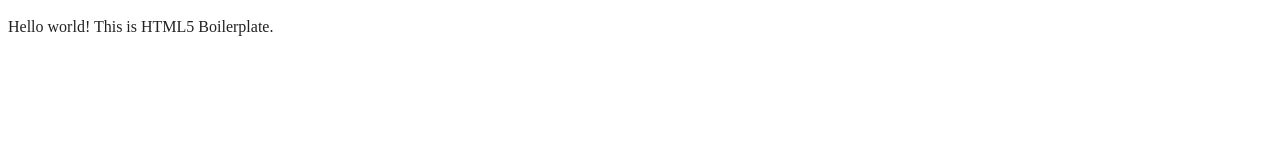
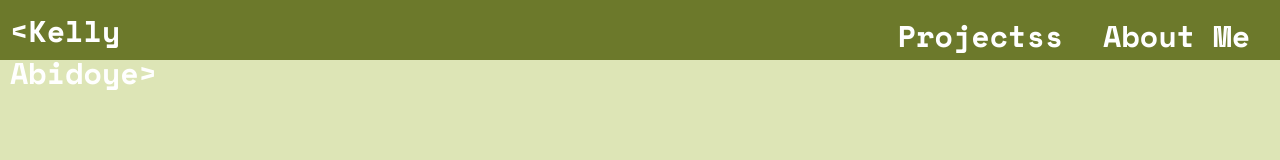
Before and after one commit to Kabidoye-17/PortfolioWebsite, a website built with webpack: page index.html in a window 1280 px wide. Built offline with nearby package versions, Linux system fonts and the light colour scheme.

Commit message:
testing out elements

```diff
--- /dev/null
+++ b/css/Custom.css
@@ -0,0 +1,47 @@
+@import url('https://fonts.googleapis.com/css2?family=Space+Mono:wght@700&display=swap');
+
+*{
+  margin: 0px;
+}
+body{
+  background-color: #dde5b6;
+}
+header p{
+  font-family: "Space Mono";
+  font-weight: 700;
+  font-size: 30px;
+  height: 40px;
+  width: 20%;
+  padding: 10px;
+}
+header{
+  background-color: #6c792b;
+  display: flex;
+  justify-content: normal;
+  position: -ms-device-fixed;
+  top: 0px;
+  color: white;
+}
+nav a{
+  font-family: "Space Mono";
+  font-weight: 350;
+  font-size: 30px;
+  text-decoration: none;
+  padding: 5px 20px;
+  height: 40px;
+  color: white;
+}
+nav{
+  padding: 10px;
+  width: 80%;
+  height: 40px;
+  display: flex;
+  justify-content: right;
+
+}
+nav a:hover{
+  color: yellow;
+}
+nav a:active{
+  color: yellow;
+}
--- a/index.html
+++ b/index.html
@@ -1,32 +1,23 @@
 <!doctype html>
-<html class="no-js" lang="">
+<html lang="en">
+<head>
+  <meta charset="UTF-8">
+  <meta name="viewport"
+        content="width=device-width, user-scalable=no, initial-scale=1.0, maximum-scale=1.0, minimum-scale=1.0">
+  <meta http-equiv="X-UA-Compatible" content="ie=edge">
+  <title>Kelly Abidoye</title>
+  <link rel="stylesheet" href="css/style.css">
+  <link rel="stylesheet" href="css/Custom.css">
+</head>
+<body>
+    <header>
+      <p>&ltKelly Abidoye&gt</p>
+      <nav>
+      <a href="">Projectss</a>
+      <a href="">About Me</a>
+      </nav>
+    </header>
 
-<head>
-  <meta charset="utf-8">
-  <meta name="viewport" content="width=device-width, initial-scale=1">
-  <title></title>
-  <link rel="stylesheet" href="css/style.css">
-  <meta name="description" content="">
-
-  <meta property="og:title" content="">
-  <meta property="og:type" content="">
-  <meta property="og:url" content="">
-  <meta property="og:image" content="">
-
-  <link rel="icon" href="/favicon.ico" sizes="any">
-  <link rel="icon" href="/icon.svg" type="image/svg+xml">
-  <link rel="apple-touch-icon" href="icon.png">
-
-  <link rel="manifest" href="site.webmanifest">
-  <meta name="theme-color" content="#fafafa">
-</head>
-
-<body>
-
-  <!-- Add your site or application content here -->
-  <p>Hello world! This is HTML5 Boilerplate.</p>
-  <script src="js/app.js"></script>
 
 </body>
-
 </html>
```
